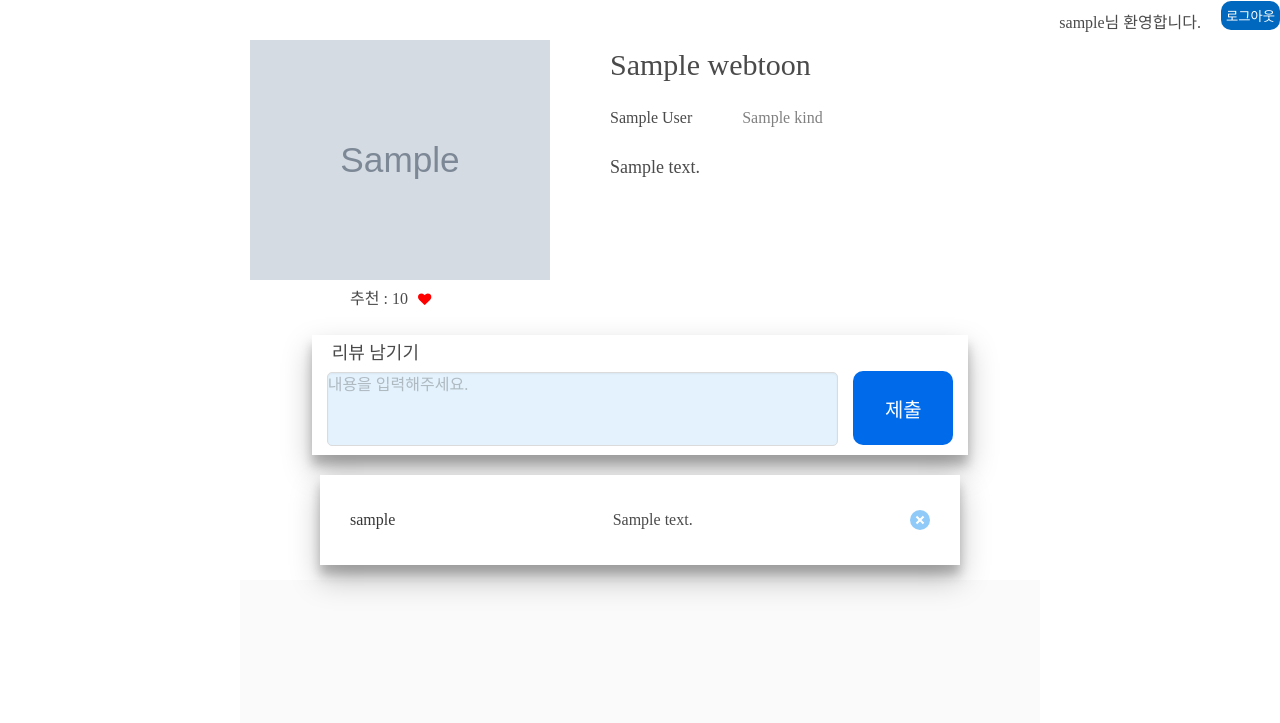
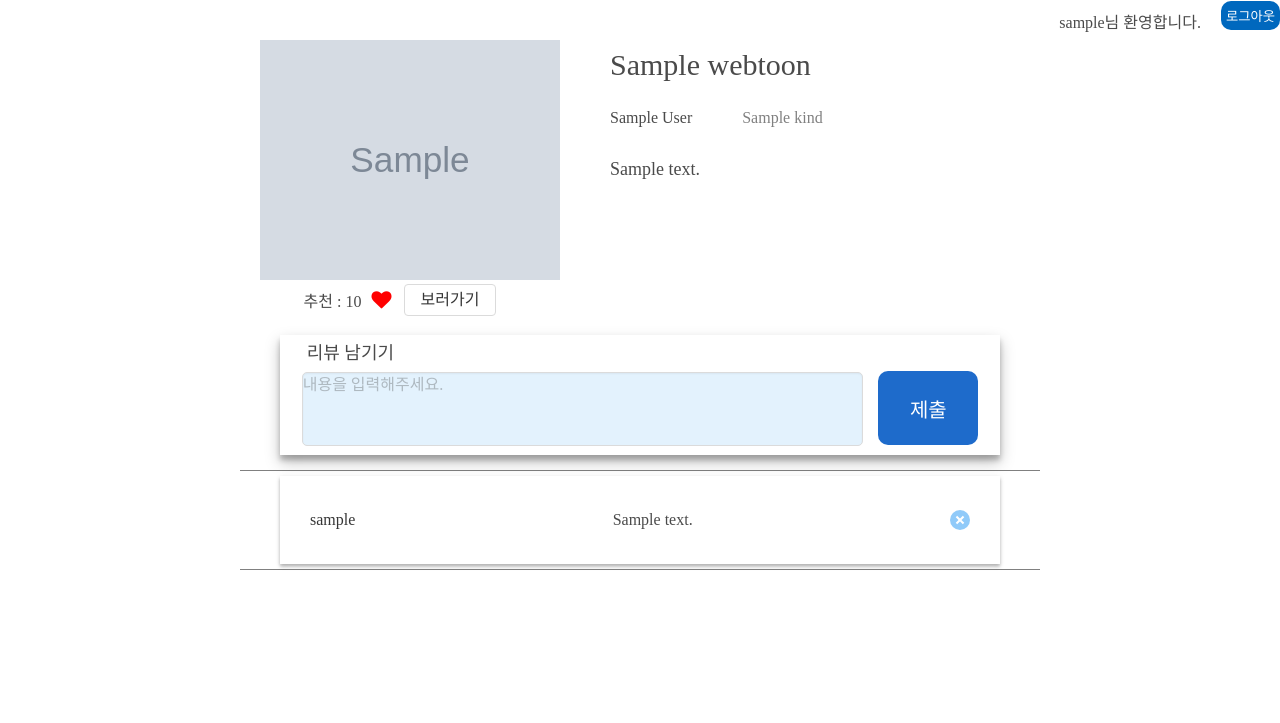
Before and after one commit to Jihyun85/team18_otv, a Flask app: template templates/detail.html in a window 1280 px wide. Shown: the top 723 px of the page. Run offline with Flask 2, Linux system fonts and the light colour scheme; the template is opened without the code that fills it: most values are stand-ins (such as "Sample title", 1, 10 or a date in 2020); grey boxes marked "Sample" are stand-in pictures; some libraries are stand-ins or nearby versions.

Commit message:
OTV_detail수정_최종

```diff
--- a/static/css/detail.css
+++ b/static/css/detail.css
@@ -24,16 +24,17 @@
     display: flex;
 }
 .detail-side {
-    width: 40%;
+    width: 400px;
     height: 320px;
     display: flex;
     flex-direction: column;
+    justify-content: center;
 }
 .detail-image {
-    width: 100%;
+    width: 320px;
     height: 280px;
     display: flex;
-    justify-content: center;
+    justify-content: flex-end;
     align-items: flex-end;
 }
 .likes-container {
@@ -49,7 +50,7 @@
 
 }
 .detail {
-    width: 60%;
+    width: 600px;
     /*height: 320px;*/
 }
 
@@ -57,12 +58,12 @@
 @media (max-width: 1020px) {
     .wrap {width: 100%;}
 }
+/*@media (max-width: 768px) {*/
+/*    .wrap {width: 100%;}*/
+/*}*/
 @media (max-width: 768px) {
     .wrap {width: 100%;}
-}
-@media (max-width: 480px) {
-    .wrap {width: 100%;}
-    .detail-box {display: none;}
+    .detail-box {flex-direction: column;}
     .detail-image {width: 100%;}
     .detail {width: 100%;}
 }
@@ -114,22 +115,25 @@
     var(--font-size-md);
     padding: 50px;
     padding-top: 30px;
+    padding-right: 20px;
     font-size: 18px;
-    line-height: 22px;
+    line-height: 26px;
 }
 
 .heart {
     color: red;
+    font-size: 20px;
 }
 
 /*----------------------*/
 .form {
-    width: 82%;
+    width: 90%;
     height: 80%;
     display: flex;
     gap: 15px;
     justify-content: center;
     align-items: center;
+    box-shadow: rgba(0, 0, 0, 0.25) 0px 7px 14px, rgba(0, 0, 0, 0.22) 0px 5px 5px;
 }
 .review-container {
     width: 100%;
@@ -137,20 +141,27 @@
     display: flex;
     align-items: center;
 }
+.review-container:first-child {
+    border-top: 0.5px solid gray;
+}
+.review-container:last-child {
+    border-bottom: 0.5px solid gray;
+}
 .review-card {
-    width: 80%;
+    width: 90%;
     height: 90%;
     display: flex;
     align-items: center;
     justify-content: space-between;
+    box-shadow: rgba(0, 0, 0, 0.25) 0px 2px 4px, rgba(0, 0, 0, 0.10) 0px 3px 3px;
 }
 .review-card:hover {
-    height: 95%;
+    /*height: 95%;*/
+    box-shadow: rgba(0, 0, 0, 0.25) 0px 14px 28px, rgba(0, 0, 0, 0.22) 0px 10px 10px;
 }
 .form,
 .review-card {
     background: #fff;
-    box-shadow: rgba(0, 0, 0, 0.25) 0px 14px 28px, rgba(0, 0, 0, 0.22) 0px 10px 10px;
     margin: auto;
 }
 
@@ -177,7 +188,7 @@
 .form-btn {
     width: 100px;
     height: 74px;
-    background-color: #006bea;
+    background-color: #1e6bcb;
     border-radius: 10px;
     color: #fff;
     margin: 36px 0px 10px;
@@ -199,3 +210,13 @@
     background-color: #90caf9;
     margin: 0px 30px 0px 30px;
 }
+.footer {
+    background: #fff;
+}
+.home {
+    font-size: 30px;
+    color: #003770;
+}
+.button {
+    height: 32px;
+}
--- a/static/js/script.js
+++ b/static/js/script.js
@@ -27,7 +27,7 @@ function toggle_like(id) {
         })
 
     } else {
-        target_btn.innerHTML = '<i class="fa fa-heart-o" aria-hidden="true"></i>';
+        target_btn.innerHTML = '<i class="fa fa-heart-o heart" aria-hidden="true"></i>';
         target_btn.classList.add('like-btn');
         target_btn.classList.remove('dislike-btn');
         $.ajax({
--- a/templates/detail.html
+++ b/templates/detail.html
@@ -52,6 +52,7 @@
                             </button>
                         {% endif %}
                     </div>
+                    <div><a href="{{ webtoon['url'] }}"><button class="button">보러가기</button></a></div>
                 </div>
             </div>
             <div class="detail">
```
